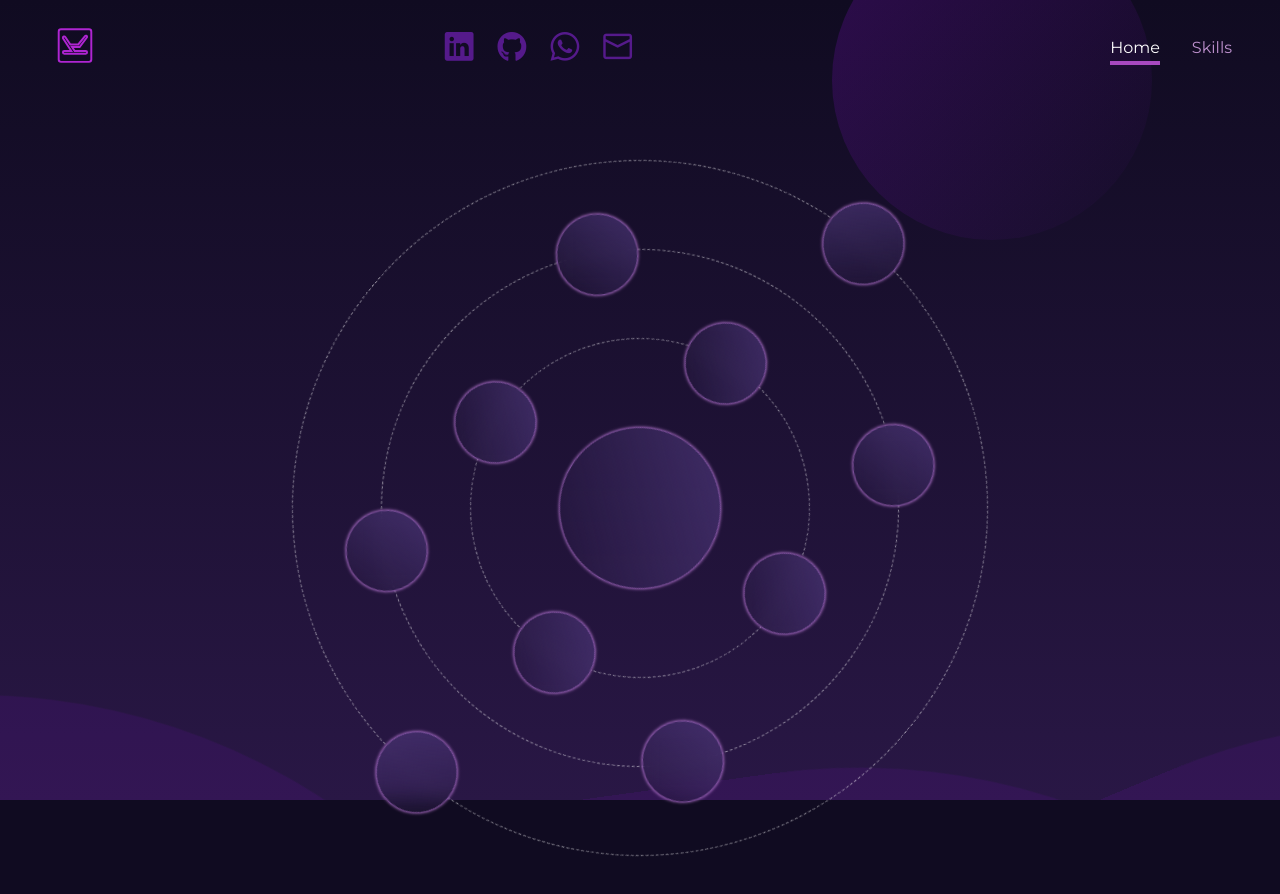
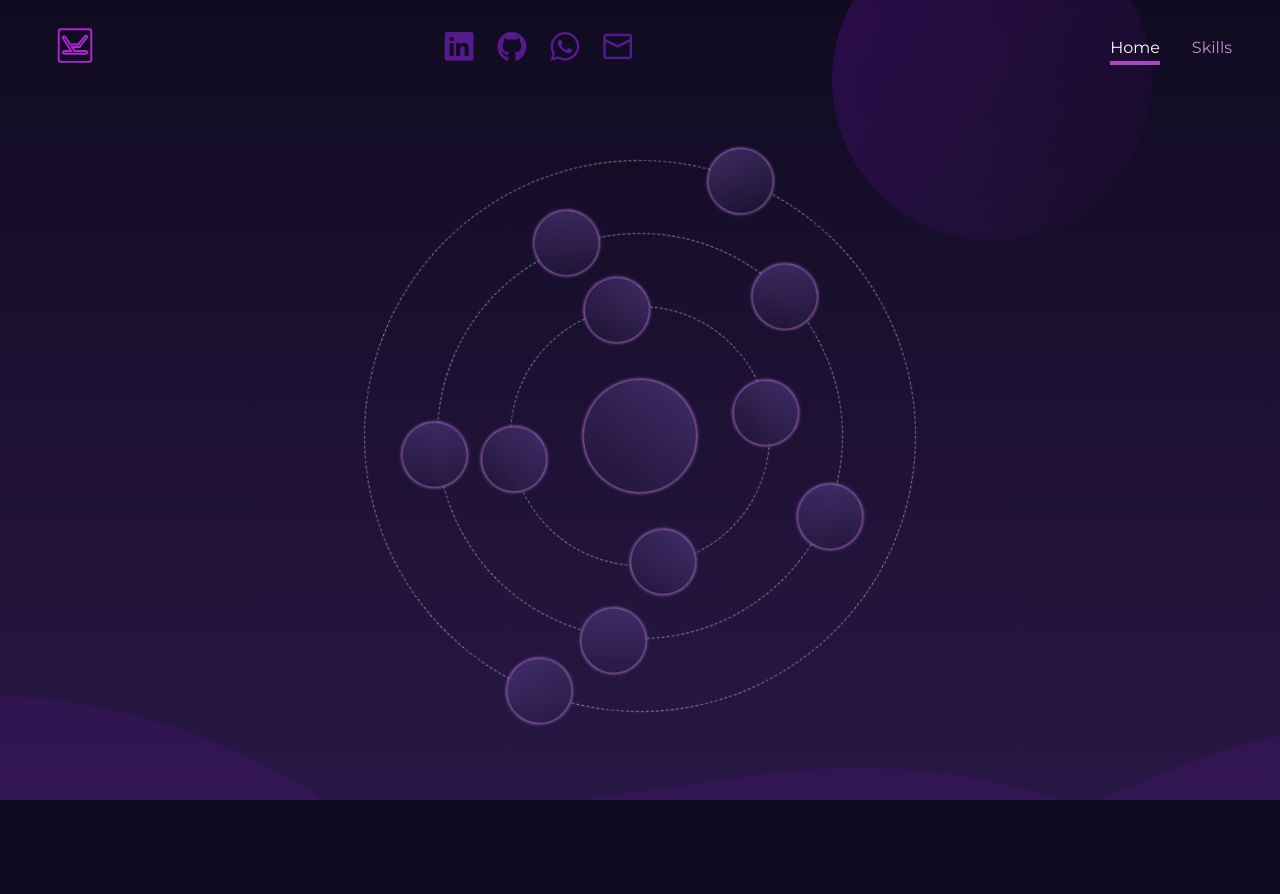
Before and after one commit to AlexsanderKevin/portfolio, a React (Create React App) app: page / in a window 1280 px wide. Shown: the top 894 px of the page. Built offline with nearby package versions, Linux system fonts and the light colour scheme.

Commit message:
changed skill section

```diff
--- a/src/components/MainSection/SkillSection/SkillSection.js
+++ b/src/components/MainSection/SkillSection/SkillSection.js
@@ -4,10 +4,11 @@ import styles from './SkillSection.module.css'
 const SkillSection = () => {
   return (
     <section
-     className={`
-      container
-      section-container
-     `}
+      id='skills'
+      className={`
+        container
+        section-container
+      `}
     >
       <div className={styles.planetarySystem}>
         <div className={`${styles.orbit} ${styles.orbit3}`}>
@@ -15,6 +16,7 @@ const SkillSection = () => {
           <div className={`glass-card ${styles.planet}`}></div>
 
           <div className={`${styles.orbit} ${styles.orbit2}`}>
+            <div className={`glass-card ${styles.planet}`}></div>
             <div className={`glass-card ${styles.planet}`}></div>
             <div className={`glass-card ${styles.planet}`}></div>
             <div className={`glass-card ${styles.planet}`}></div>
--- a/src/components/MainSection/SkillSection/SkillSection.module.css
+++ b/src/components/MainSection/SkillSection/SkillSection.module.css
@@ -7,50 +7,104 @@
 .orbit {
   border-radius: 50%;
   position: relative;
-  padding: 5.5rem;
-  border: dashed 1px rgba(255, 255, 255, 0.5);
+  padding: 4.5rem;
   display: flex;
   justify-content: center;
   align-items: center;
+  border: none;
 }
 
 .planet {
   border-radius: 50%;
   position: absolute;
-  height: 5rem;
-  width: 5rem;
+  height: 4rem;
+  width: 4rem;
+  cursor: pointer;
+  transition: .2s;
+  opacity: 0;
+  animation: fade-in .3s forwards;
+}
+
+.planet:hover,
+.planetCenter:hover
+{
+  scale: 1.2;
+  transition: .2s;
 }
 
 .planetCenter {
-  height: 10rem;
-  width: 10rem;
+  height: 7rem;
+  width: 7rem;
   border-radius: 50%;
+  cursor: pointer;
+  transition: .2s;
 }
 
 .orbit .planet:nth-of-type(1) {
-  top: -2.5rem;
+  top: -2rem;
 }
 
 .orbit .planet:nth-of-type(2) {
-  bottom: -2.5rem;
+  bottom: -2rem;
 }
 
 .orbit .planet:nth-of-type(3) {
-  right: -2.5rem;
+  right: -2rem;
 }
 
 .orbit .planet:nth-of-type(4) {
-  left: -2.5rem;
+  left: -2rem;
+}
+
+.orbit2 > .planet:nth-of-type(1) {
+  top: -2rem;
+}
+
+.orbit2 > .planet:nth-of-type(2) {
+  top: 5.5rem;
+  right: -1.3rem;
+}
+
+.orbit2 > .planet:nth-of-type(3) {
+  top: 5.5rem;
+  left: -1.3rem;
+}
+
+.orbit2 > .planet:nth-of-type(4) {
+  bottom: .5rem;
+  left: 2.5rem;
+}
+
+.orbit2 > .planet:nth-of-type(5) {
+  bottom: .5rem;
+  right: 2.5rem;
 }
 
 .orbit {
-  animation: rotate-1 50s linear infinite;
+  animation: rotate 60s linear infinite, fade-in-border .3s forwards;
+}
+
+.orbit1
+.orbit1 > .planet {
+  animation-delay: 1s;
+}
+
+.orbit2,
+.orbit2 > .planet {
+  animation-delay: 1.5s;
+}
+
+.orbit3,
+.orbit3 > .planet {
+  animation-delay: 2s;
 }
 
 .orbit:hover {
   animation-play-state: paused;
+  border-style: solid;
 }
 
-@keyframes rotate-1 {
-  to {transform: rotate(359deg);}
-}
+
+@keyframes rotate { to {transform: rotate(359deg);}}
+@keyframes fade-in-border { to {border: dashed 1px rgba(255, 255, 255, 0.5);}}
+@keyframes fade-in { to {opacity: 1;}}
```
